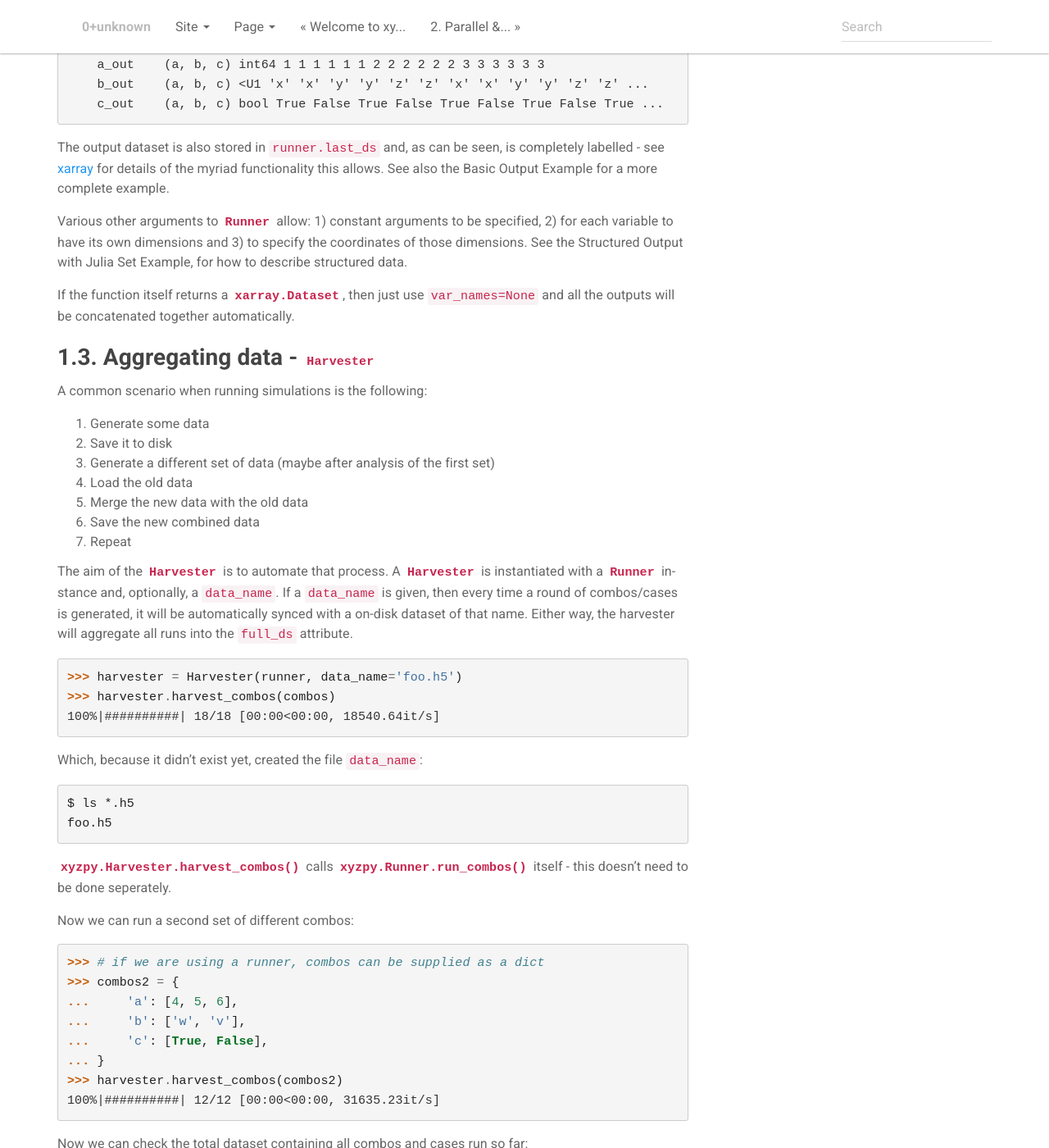
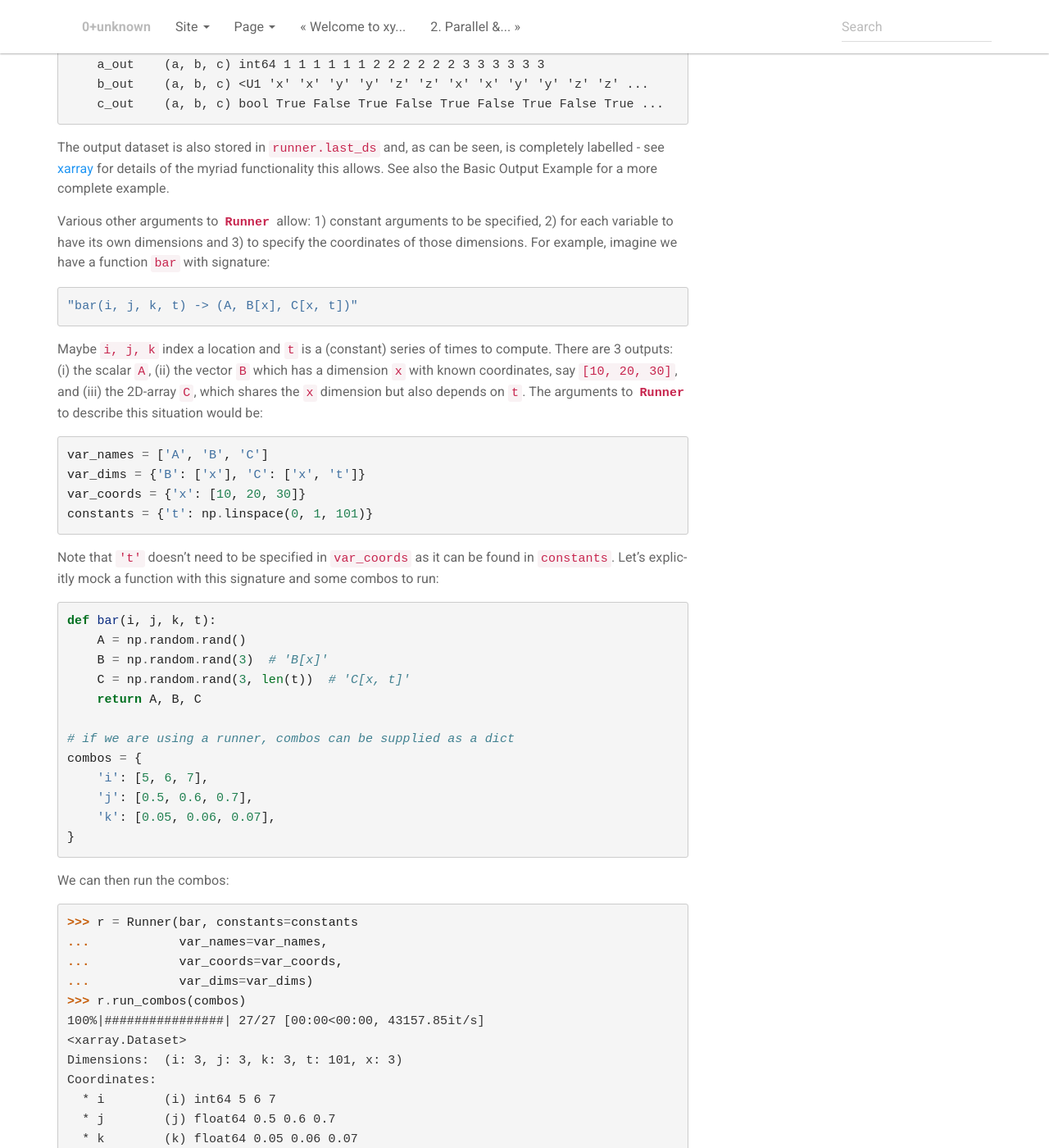
Before and after one commit to jcmgray/xyzpy, a Sphinx documentation site: the page built from docs/generate.rst, in a window 1280 px wide and 1400 px high, scrolled down 1598 px. Shown: the whole window at 82% size. Built offline with Sphinx 7.4.7, drawn with Linux system fonts in a browser that asks for light colours; pages that are not in the unit, such as notebooks, are missing from menus; some of the changed text lies outside the part shown.

Commit message:
doc labelling structured output for Runner [skip ci]

```diff
--- a/docs/generate.rst
+++ b/docs/generate.rst
@@ -79,9 +79,62 @@ To automatically put the generated data into a labelled :class:`xarray.Dataset`
 The output dataset is also stored in ``runner.last_ds`` and, as can be seen, is completely labelled - see `xarray <https://xarray.pydata.org/>`__ for details of the myriad functionality this allows. See also the :ref:`Basic Output Example` for a more complete example.
 
 Various other arguments to :class:`~xyzpy.Runner` allow: 1) constant arguments to be specified, 2) for each variable to have its own dimensions and 3) to specify the coordinates of those dimensions.
-See the :ref:`Structured Output with Julia Set Example`, for how to describe structured data.
+For example, imagine we have a function ``bar`` with signature::
 
-If the function itself returns a :class:`xarray.Dataset`, then just use ``var_names=None`` and all the outputs will be concatenated together automatically.
+    "bar(i, j, k, t) -> (A, B[x], C[x, t])"
+
+Maybe ``i, j, k`` index a location and ``t`` is a (constant) series of times to compute. There are 3 outputs: (i) the scalar ``A``, (ii) the vector ``B`` which has a dimension ``x`` with known coordinates, say ``[10, 20, 30]``, and (iii) the 2D-array ``C``, which shares the ``x`` dimension but also depends on ``t``. The arguments to :class:`~xyzpy.Runner` to describe this situation would be:
+
+.. code-block:: python
+
+    var_names = ['A', 'B', 'C']
+    var_dims = {'B': ['x'], 'C': ['x', 't']}
+    var_coords = {'x': [10, 20, 30]}
+    constants = {'t': np.linspace(0, 1, 101)}
+
+Note that ``'t'`` doesn't need to be specified in ``var_coords`` as it can be found in ``constants``. Let's explicitly mock a function with this signature and some combos to run:
+
+.. code-block:: python
+
+    def bar(i, j, k, t):
+        A = np.random.rand()
+        B = np.random.rand(3)  # 'B[x]'
+        C = np.random.rand(3, len(t))  # 'C[x, t]'
+        return A, B, C
+
+    # if we are using a runner, combos can be supplied as a dict
+    combos = {
+        'i': [5, 6, 7],
+        'j': [0.5, 0.6, 0.7],
+        'k': [0.05, 0.06, 0.07],
+    }
+
+We can then run the combos:
+
+.. code-block:: python
+
+    >>> r = Runner(bar, constants=constants
+    ...            var_names=var_names,
+    ...            var_coords=var_coords,
+    ...            var_dims=var_dims)
+    >>> r.run_combos(combos)
+    100%|################| 27/27 [00:00<00:00, 43157.85it/s]
+    <xarray.Dataset>
+    Dimensions:  (i: 3, j: 3, k: 3, t: 101, x: 3)
+    Coordinates:
+      * i        (i) int64 5 6 7
+      * j        (j) float64 0.5 0.6 0.7
+      * k        (k) float64 0.05 0.06 0.07
+      * x        (x) int64 10 20 30
+      * t        (t) float64 0.0 0.01 0.02 0.03 0.04 0.05 0.06 0.07 0.08 0.09 ...
+    Data variables:
+        A        (i, j, k) float64 0.06857 0.2342 0.5748 0.7427 0.6173 0.8509 ...
+        B        (i, j, k, x) float64 0.5123 0.7273 0.7158 0.3163 0.5928 0.9764 ...
+        C        (i, j, k, x, t) float64 0.509 0.2266 0.2745 0.631 0.03233 ...
+
+We can see the dimensions ``'i'``, ``'j'`` and ``'k'`` have been generated by the combos for all variables, as well as the 'internal' dimensions ``'x'`` and ``'t'`` only for ``'B'`` and ``'C'``. See also the :ref:`Structured Output with Julia Set Example` for a fuller demonstration.
+
+Finally, if the function itself returns a :class:`xarray.Dataset`, then just use ``var_names=None`` and all the outputs will be concatenated together automatically. The overhead this incurs is often negligible for anything but very fast functions.
 
 
 Aggregating data - ``Harvester``
@@ -118,7 +171,6 @@ Now we can run a second set of different combos:
 
 .. code-block:: python
 
-    >>> # if we are using a runner, combos can be supplied as a dict
     >>> combos2 = {
     ...     'a': [4, 5, 6],
     ...     'b': ['w', 'v'],
```
Also changed, not shown: other parts of docs/generate.rst (+1 -1 lines).
